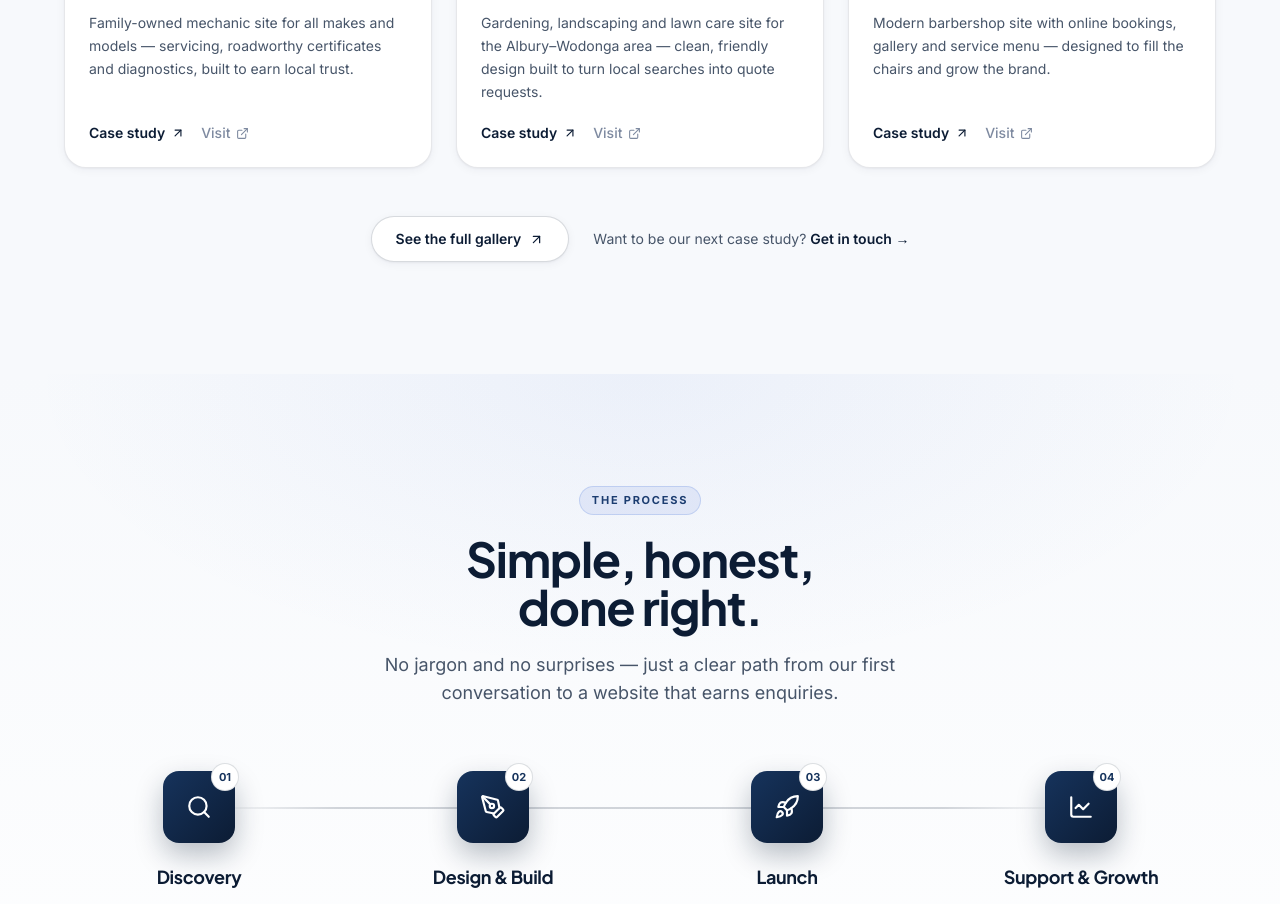
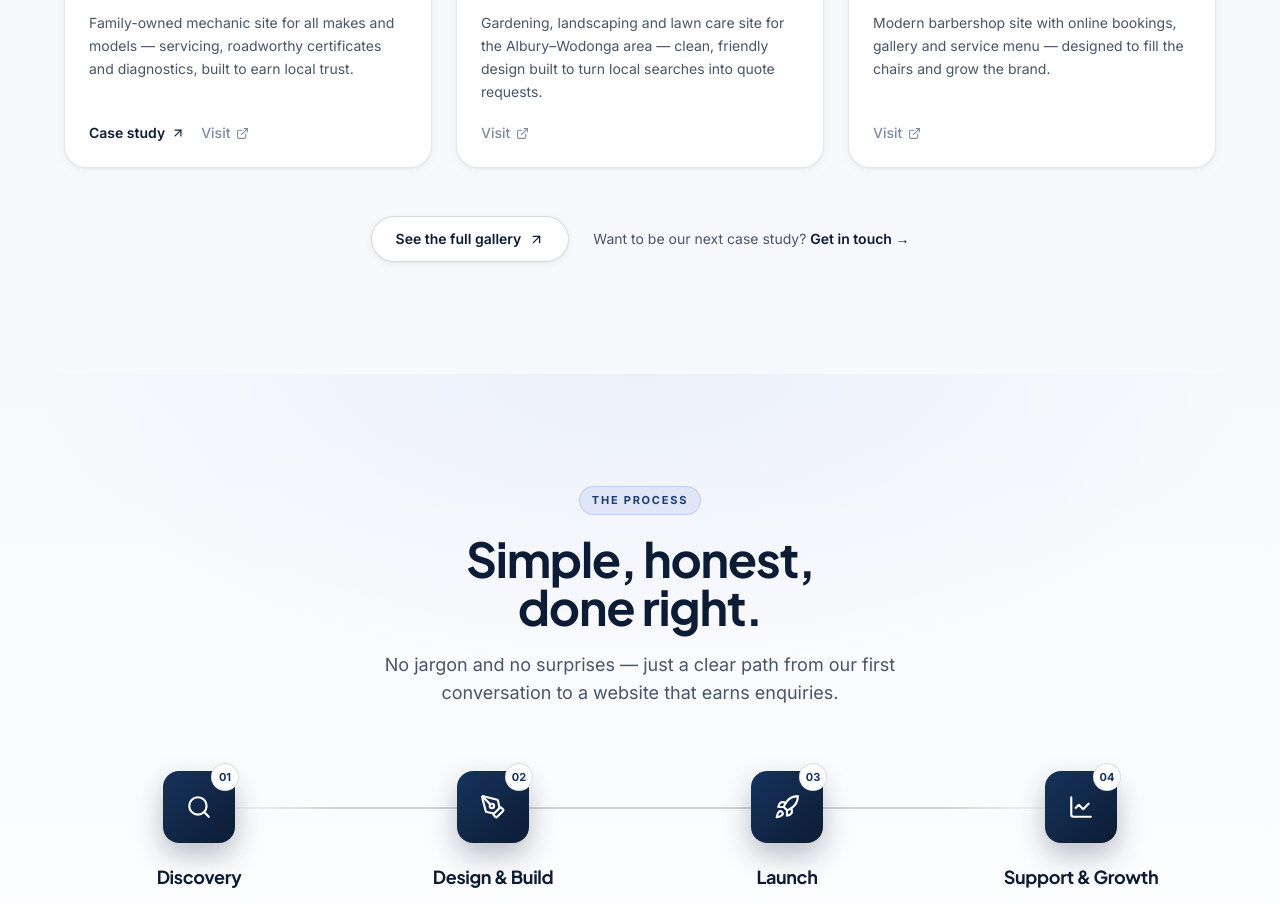
Before and after one commit to zachcolvillez-stack/bluepeek-website, a Next.js app: page / in a window 1280 px wide. Shown: the part 4320-5224 px from the top of the page. Built offline with nearby package versions, Linux system fonts and the light colour scheme.

Commit message:
auto-save: Portfolio.jsx

```diff
--- a/components/Portfolio.jsx
+++ b/components/Portfolio.jsx
@@ -138,9 +138,11 @@ export default function Portfolio() {
                 <p className="text-xs font-medium mb-3" style={{ color: '#2f5fd0' }}>{p.location}</p>
                 <p className="text-sm leading-relaxed mb-5 flex-1" style={{ color: '#475569' }}>{p.description}</p>
                 <div className="flex items-center gap-4">
-                  <Link href={p.caseStudy} className="inline-flex items-center gap-1.5 text-sm font-semibold" style={{ color: '#0c1c34' }}>
-                    Case study <ArrowUpRight size={14} />
-                  </Link>
+                  {p.caseStudy && (
+                    <Link href={p.caseStudy} className="inline-flex items-center gap-1.5 text-sm font-semibold" style={{ color: '#0c1c34' }}>
+                      Case study <ArrowUpRight size={14} />
+                    </Link>
+                  )}
                   <a href={p.url} target="_blank" rel="noopener noreferrer"
                     className="inline-flex items-center gap-1.5 text-sm font-medium" style={{ color: '#7e8aa0' }}>
                     Visit <ExternalLink size={13} />
```
